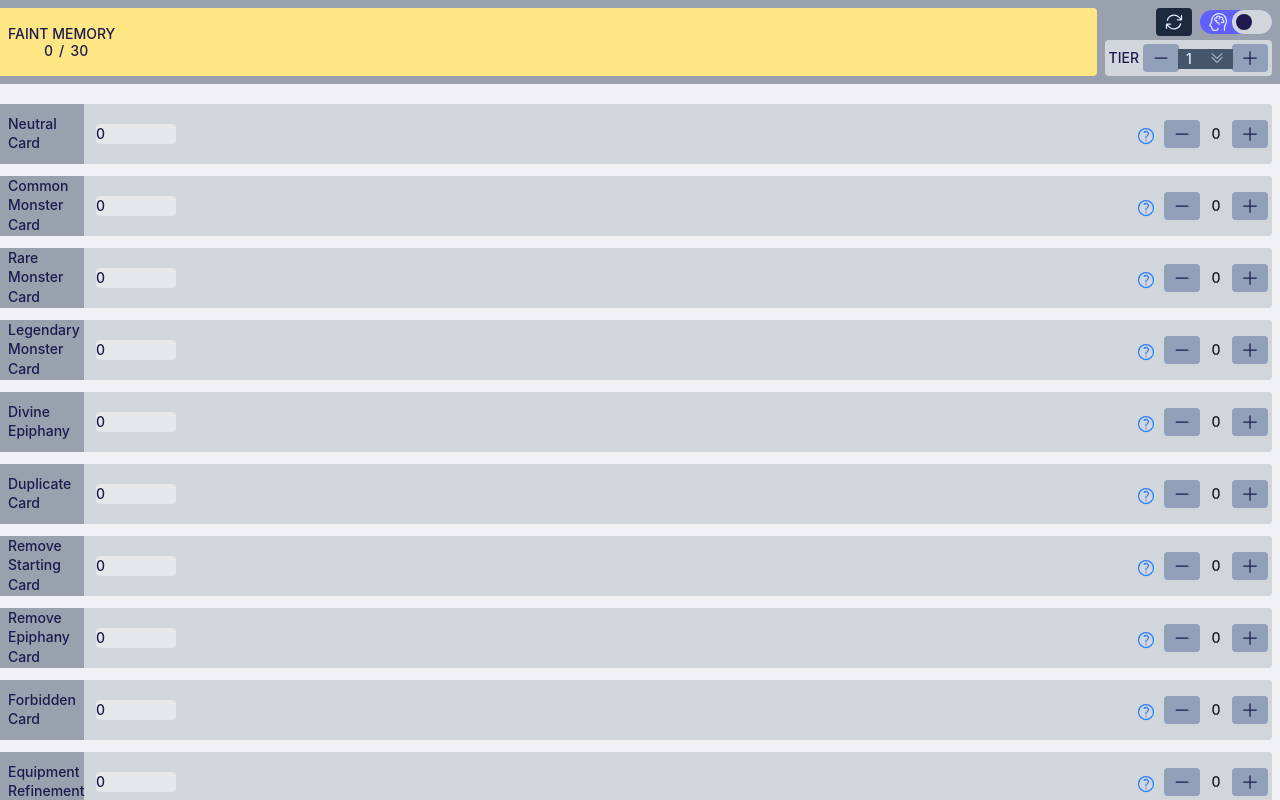
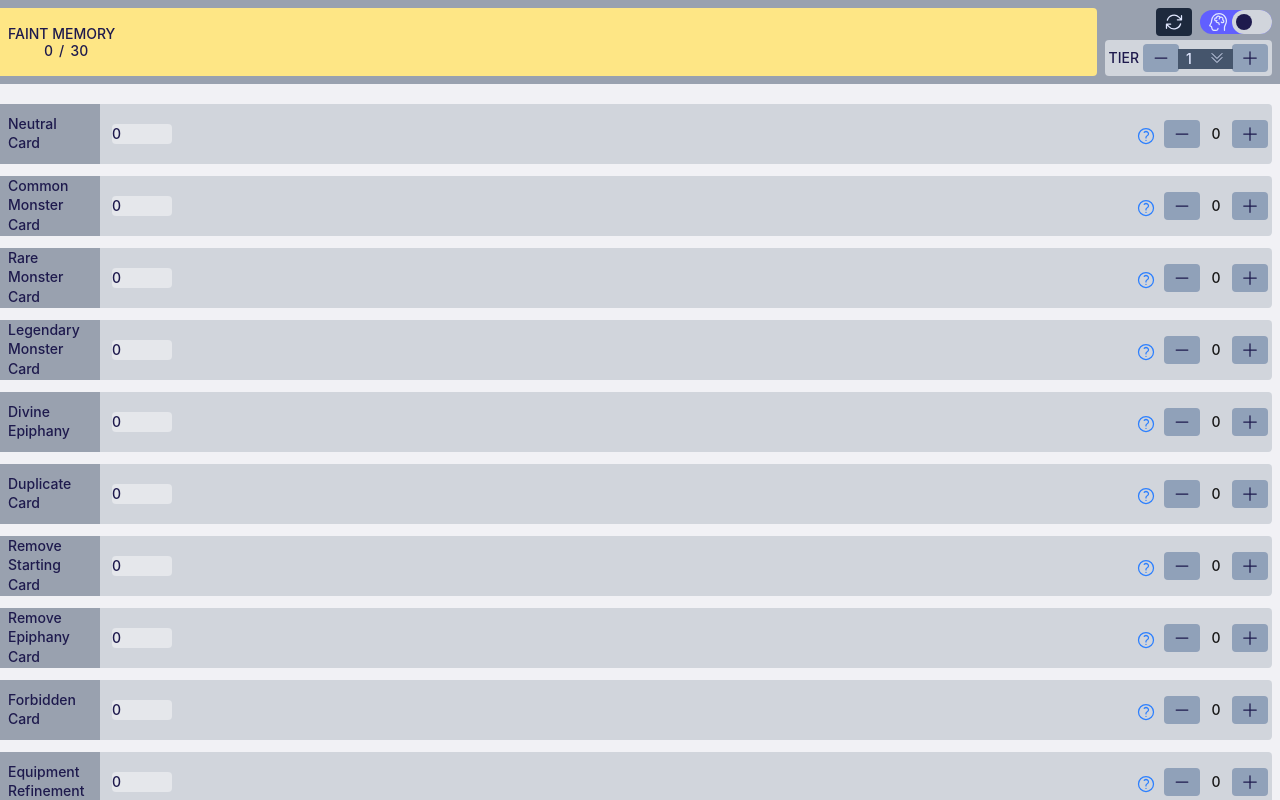
Before and after one commit to jbchhproj/czn-save-data-calculator, a Next.js app: page / in a window 1280 px wide. Shown: the top 800 px of the page. Built offline with nearby package versions, Linux system fonts and the light colour scheme.

Commit message:
more space to label

```diff
--- a/src/components/SelectionBlock.tsx
+++ b/src/components/SelectionBlock.tsx
@@ -38,12 +38,12 @@ export default function SelectionBlock({
   return (
     <div>
       <div className="-ml-2 mt-3 flex h-15 w-[calc(100%+0.5rem)] items-center gap-3 overflow-hidden rounded-r bg-gray-300 px-1">
-        <div className="-ml-4 flex h-full w-24 shrink-0 flex-col justify-center bg-gray-400 py-1 pl-5 pr-2 text-indigo-950">
+        <div className="-ml-4 flex h-full w-28 shrink-0 flex-col justify-center bg-gray-400 py-1 pl-5 pr-3 text-indigo-950">
           <span className="leading-tight text-sm">{leadingLabel}</span>
           {trailingLabel && <span className="text-sm">{trailingLabel}</span>}
         </div>
 
-        <span className="w-20 bg-gray-200 text-indigo-950 text-sm rounded">
+        <span className="w-15 bg-gray-200 text-indigo-950 text-sm rounded">
           {config.faintMemoryContribution(stepperCount)}
         </span>
 
```
